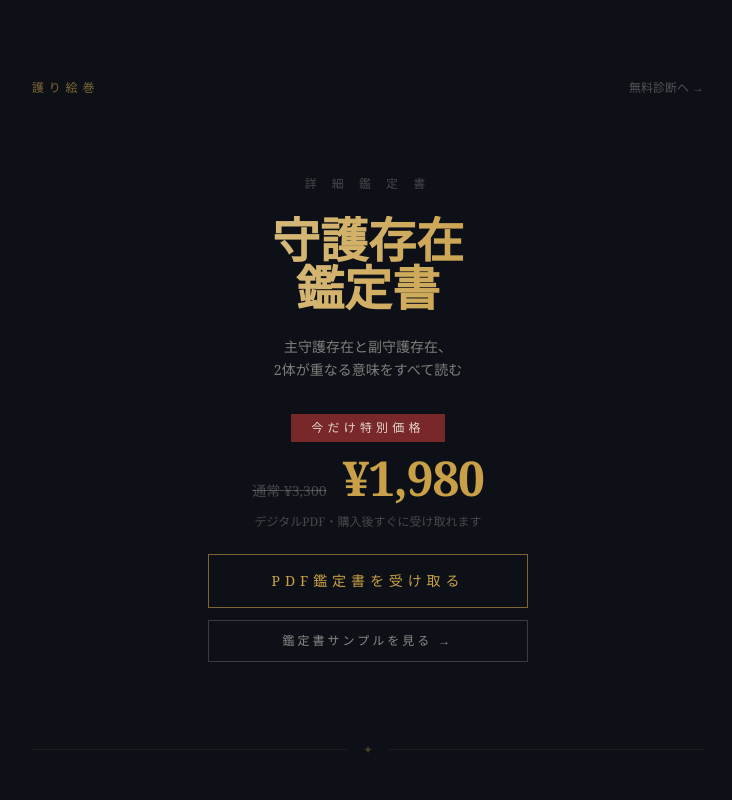
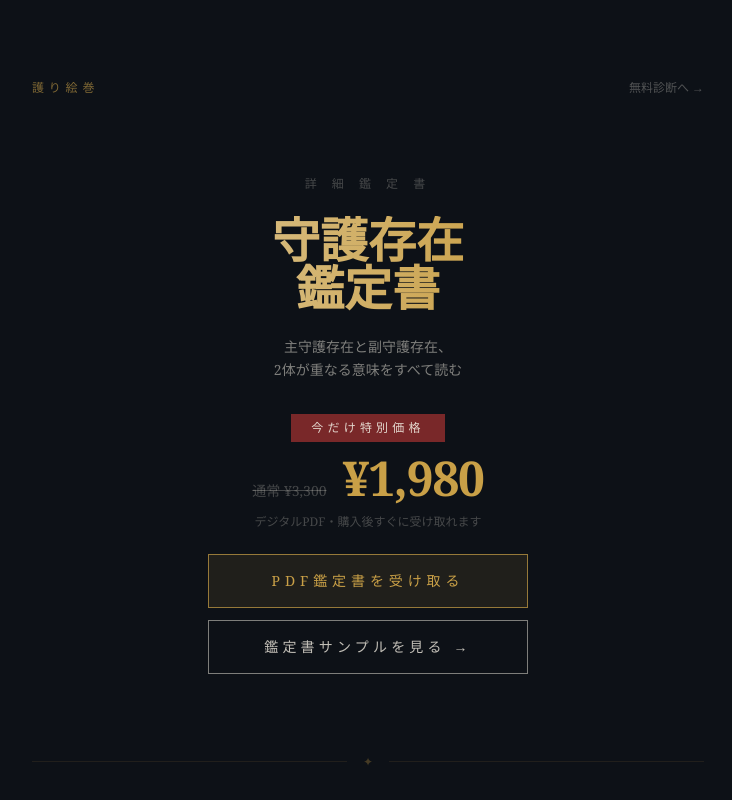
Before and after one commit to coasou1124-bit/mamori-emaki, a Next.js app: page /paid in a window 1280 px wide. Shown: the top 800 px of the page, without its empty margins (272-1004 px from the left). Built offline with nearby package versions, Linux system fonts and the light colour scheme; no server answers.

Commit message:
fix: make sample preview button visible on /paid page
- Increase border opacity: washi/20 -> washi/50
- Increase text opacity: washi/55 -> washi/80
- Increase font size: text-xs -> text-sm
- Match height of main CTA (py-4)
- Switch Link to <a> tag for reliability

```diff
--- a/app/paid/page.tsx
+++ b/app/paid/page.tsx
@@ -123,16 +123,16 @@ export default function PaidPage() {
           <div className="flex flex-col items-center gap-3 mt-2 w-full max-w-xs mx-auto">
             <a
               href="/thanks"
-              className="block w-full border border-kin/60 bg-kin/8 hover:bg-kin/15 text-kin text-center text-sm font-serif-jp tracking-[0.35em] px-12 py-4 transition-colors duration-200"
+              className="block w-full border border-kin/70 bg-kin/10 hover:bg-kin/20 text-kin text-center text-sm font-serif-jp tracking-[0.35em] py-4 transition-colors duration-200"
             >
               PDF鑑定書を受け取る
             </a>
-            <Link
+            <a
               href="/report/preview"
-              className="block w-full border border-washi/20 text-washi/55 hover:border-washi/40 hover:text-washi/80 text-center text-xs font-serif-jp tracking-[0.25em] px-12 py-3 transition-colors duration-200"
+              className="block w-full border border-washi/50 text-washi/80 hover:border-washi/70 hover:text-washi text-center text-sm font-serif-jp tracking-[0.3em] py-4 transition-colors duration-200"
             >
               鑑定書サンプルを見る →
-            </Link>
+            </a>
           </div>
         </section>
 
```
